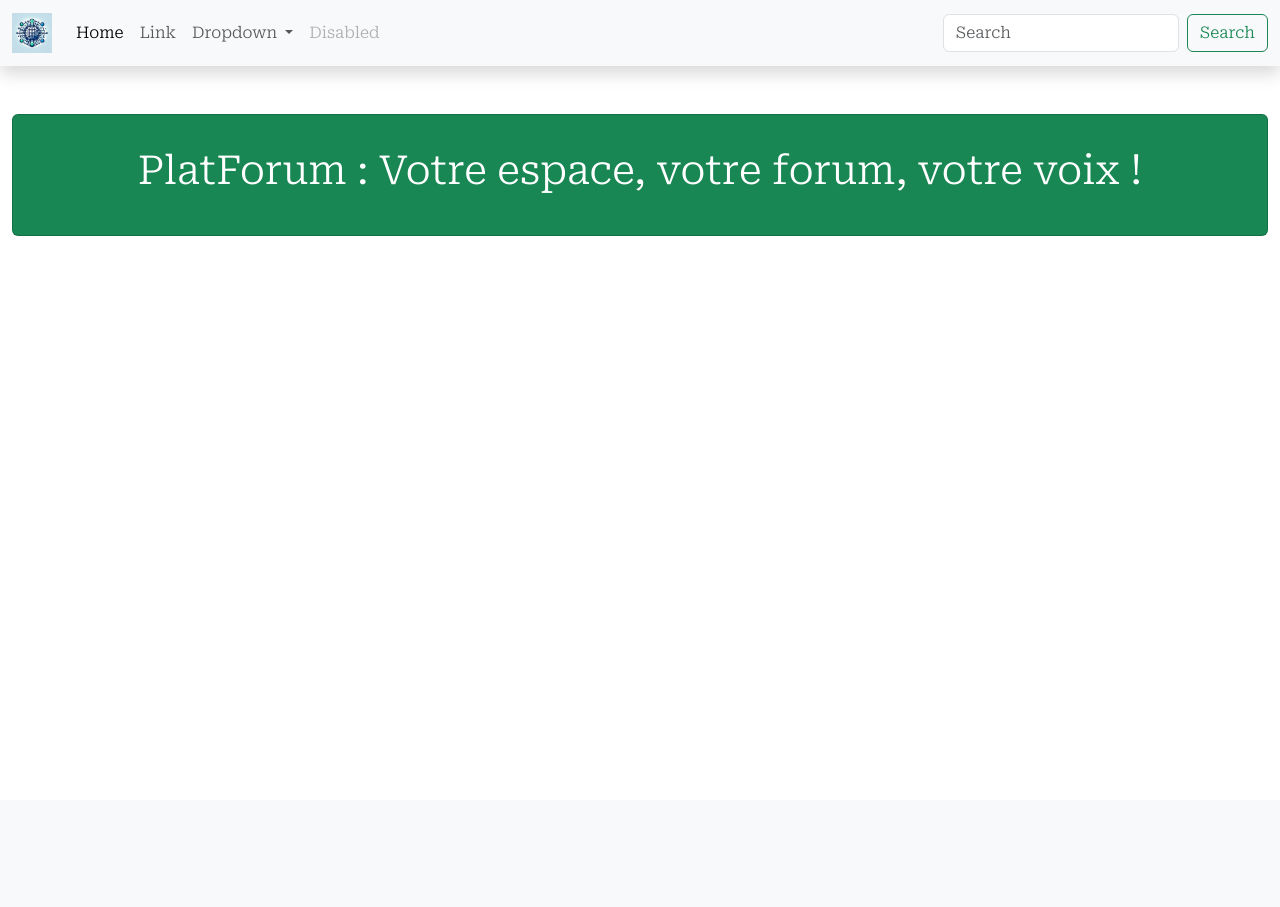
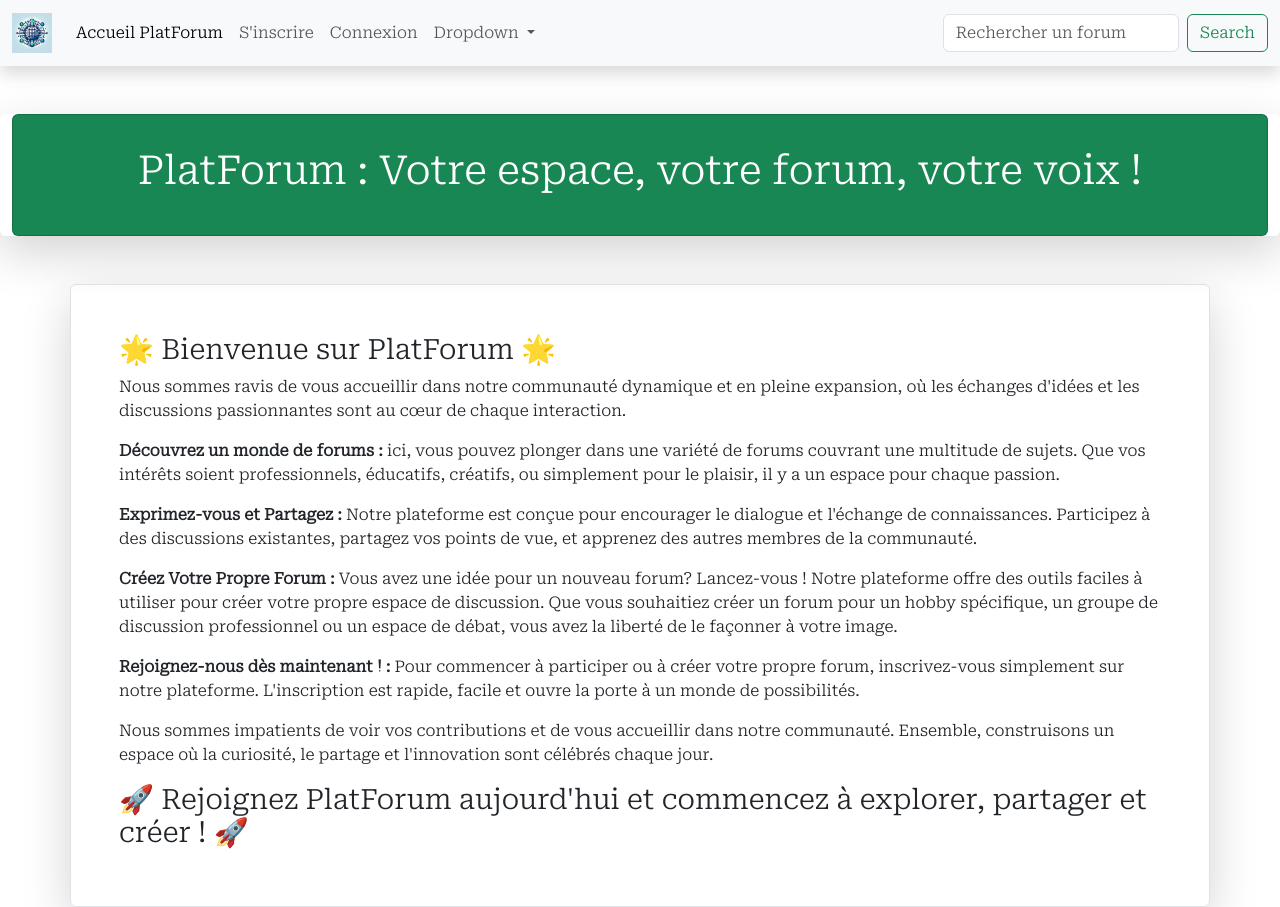
Before and after one commit to gabigab117/platforum, a Django app: page / in a window 1280 px wide. Before the commit the page ends 236 px from the top, so only its background shows below. Run offline with Django 5.2, Linux system fonts and the light colour scheme.

Commit message:
add menu and style in index page

```diff
--- a/platforum_project/landing/templates/landing/index.html
+++ b/platforum_project/landing/templates/landing/index.html
@@ -2,4 +2,49 @@
 
 {% block title %}index{% endblock %}
 
- {% block body %}{% endblock %}
+{% block body %}
+
+<div class="container shadow-lg rounded border p-5">
+
+    <div class="row">
+
+        <div class="col">
+
+
+         <h3>🌟 Bienvenue sur PlatForum 🌟</h3>
+
+            <p>Nous sommes ravis de vous accueillir dans notre communauté dynamique et en pleine expansion, où les échanges
+             d'idées et les discussions passionnantes sont au cœur de chaque interaction.</p>
+
+         <p><strong>Découvrez un monde de forums :</strong> ici, vous pouvez plonger dans une variété de forums couvrant une multitude de
+            sujets. Que vos intérêts soient professionnels, éducatifs, créatifs, ou simplement pour le plaisir, il y a
+             un espace pour chaque passion.</p>
+
+         <p><strong>Exprimez-vous et Partagez :</strong> Notre plateforme est conçue pour encourager le dialogue et l'échange de
+            connaissances. Participez à des discussions existantes, partagez vos points de vue, et apprenez des autres
+             membres de la communauté.</p>
+
+         <p><strong>Créez Votre Propre Forum :</strong> Vous avez une idée pour un nouveau forum? Lancez-vous ! Notre plateforme offre
+            des outils faciles à utiliser pour créer votre propre espace de discussion. Que vous souhaitiez créer un
+            forum pour un hobby spécifique, un groupe de discussion professionnel ou un espace de débat, vous avez la
+             liberté de le façonner à votre image.</p>
+
+         <p><strong>Rejoignez-nous dès maintenant ! :</strong> Pour commencer à participer ou à créer votre propre forum, inscrivez-vous
+            simplement sur notre plateforme. L'inscription est rapide, facile et ouvre la porte à un monde de
+             possibilités.</p>
+
+            <p>Nous sommes impatients de voir vos contributions et de vous accueillir dans notre communauté. Ensemble,
+             construisons un espace où la curiosité, le partage et l'innovation sont célébrés chaque jour.</p>
+
+         <h3>🚀 Rejoignez PlatForum aujourd'hui et commencez à explorer, partager et créer ! 🚀</h3>
+
+
+        </div>
+
+
+    </div>
+
+</div>
+
+
+{% endblock %}
--- a/platforum_project/templates/base_site.html
+++ b/platforum_project/templates/base_site.html
@@ -23,10 +23,18 @@
         <div class="collapse navbar-collapse" id="navbarSupportedContent">
             <ul class="navbar-nav me-auto mb-2 mb-lg-0">
                 <li class="nav-item">
-                    <a class="nav-link active" aria-current="page" href="#">Home</a>
+                    <a class="nav-link active" aria-current="page" href="#">Accueil PlatForum</a>
+                </li>
+                {% if not request.user.is_authenticated %}
+                <li class="nav-item">
+                    <a class="nav-link" href="#">S'inscrire</a>
                 </li>
                 <li class="nav-item">
-                    <a class="nav-link" href="#">Link</a>
+                    <a class="nav-link" href="#">Connexion</a>
+                </li>
+                {% else %}
+                <li class="nav-item">
+                    <a class="nav-link" href="#">Déconnexion</a>
                 </li>
                 <li class="nav-item dropdown">
                     <a class="nav-link dropdown-toggle" href="#" role="button" data-bs-toggle="dropdown"
@@ -42,19 +50,37 @@
                         <li><a class="dropdown-item" href="#">Something else here</a></li>
                     </ul>
                 </li>
-                <li class="nav-item">
-                    <a class="nav-link disabled" aria-disabled="true">Disabled</a>
+                {% endif %}
+                {% if request.user.is_superuser %}
+                 <li class="nav-item">
+                    <a class="nav-link" href="{% url 'admin:index' %}">Administration</a>
                 </li>
+                {% endif %}
+                <li class="nav-item dropdown">
+                    <a class="nav-link dropdown-toggle" href="#" role="button" data-bs-toggle="dropdown"
+                       aria-expanded="false">
+                        Dropdown
+                    </a>
+                    <ul class="dropdown-menu">
+                        <li><a class="dropdown-item" href="#">Action</a></li>
+                        <li><a class="dropdown-item" href="#">Another action</a></li>
+                        <li>
+                            <hr class="dropdown-divider">
+                        </li>
+                        <li><a class="dropdown-item" href="#">Something else here</a></li>
+                    </ul>
+                </li>
+
             </ul>
             <form class="d-flex" role="search">
-                <input class="form-control me-2" type="search" placeholder="Search" aria-label="Search">
+                <input class="form-control me-2" type="search" placeholder="Rechercher un forum" aria-label="Search">
                 <button class="btn btn-outline-success" type="submit">Search</button>
             </form>
         </div>
     </div>
 </nav>
 
-<div class="container-fluid text-center">
+<div class="container-fluid text-center shadow-lg mb-5 rounded">
 
     <div class="card text-bg-success p-3">
         <div class="card-body">
```
Also changed, not shown: platforum_project/static/css/style.css (line endings or trailing spaces).
